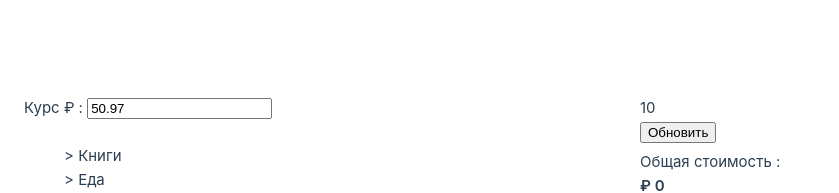
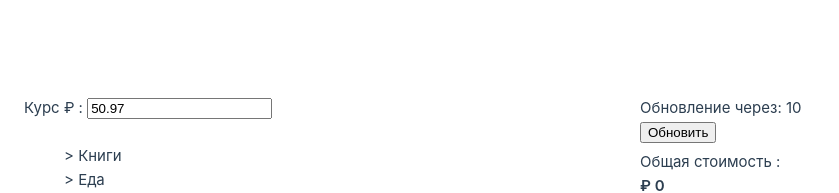
Before and after one commit to Aleks-Vecher/softcorp-test-vue, a Vue app: page / in a window 1280 px wide. Shown: the part 220-413 px from the top of the page, without its empty margins (0-839 px from the left). Built offline with nearby package versions, Linux system fonts and the light colour scheme.

Commit message:
fix style

```diff
--- a/src/components/Timer.vue
+++ b/src/components/Timer.vue
@@ -1,6 +1,6 @@
 <template>
   <div>
-    {{ count }}
+    <span>Обновление через: {{ count }}</span>
   </div>
 </template>
 <script lang="ts">
```
